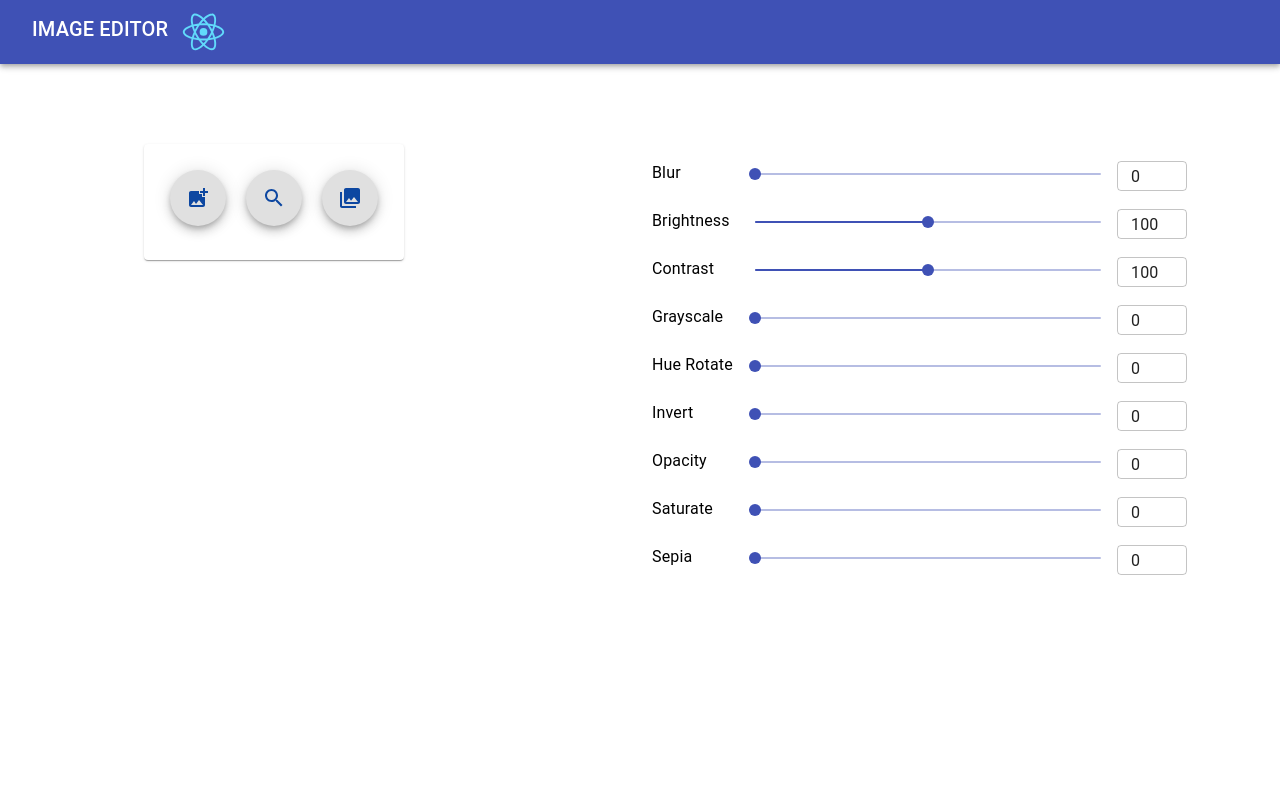
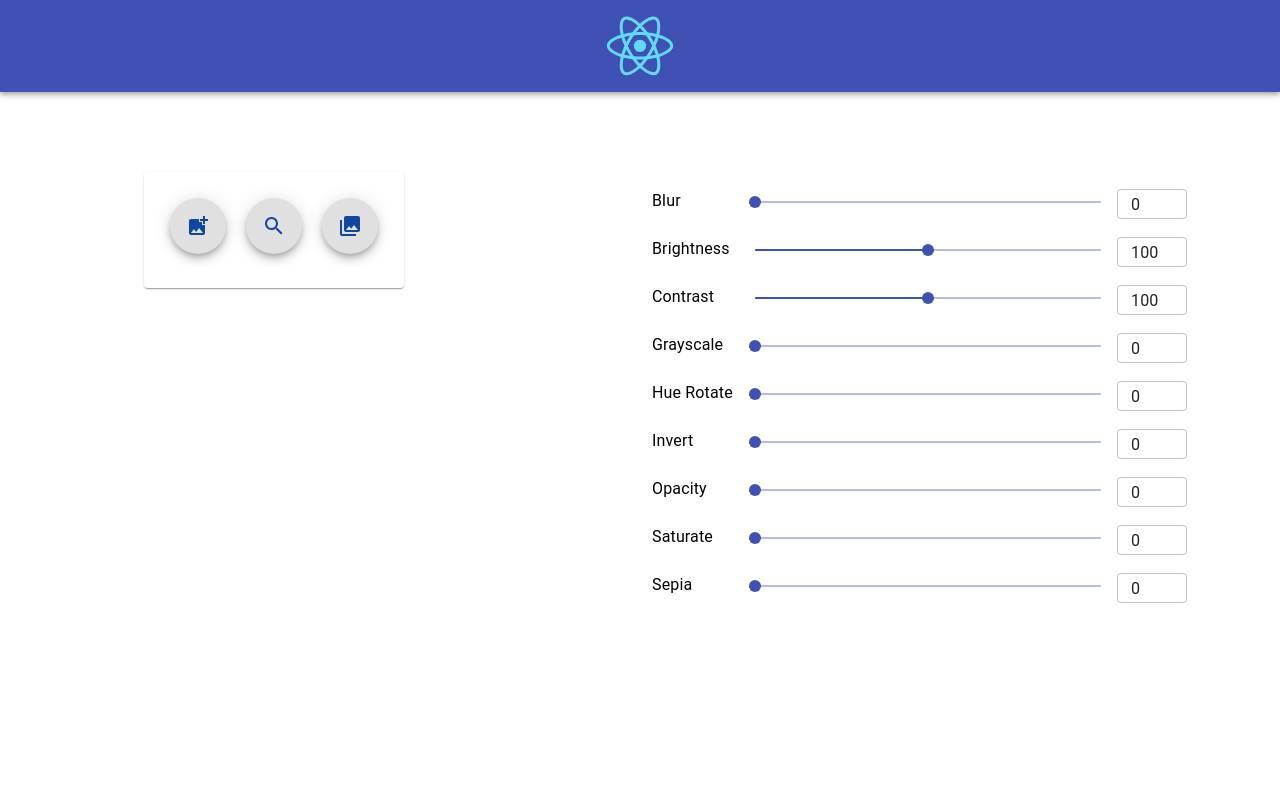
Before and after one commit to Borghese-Gladiator/image-editor, a React (Create React App) app: page / in a window 1280 px wide. Shown: the top 800 px of the page. Built offline with nearby package versions, Linux system fonts and the light colour scheme.

Commit message:
Center logo

```diff
--- a/src/components/Navbar.js
+++ b/src/components/Navbar.js
@@ -16,8 +16,13 @@ const useStyles = makeStyles((theme) => ({
       marginRight: theme.spacing(2),
     },
   },
+  flexCenter: {
+    display: 'flex',
+    alignItems: 'center',
+    justifyContent: 'center',
+  },
   logo: {
-    height: '50px',
+    height: '80px',
   },
 }));
 
@@ -28,19 +33,16 @@ export default function PrimaryNavbar(props) {
   return (
     <div className={classes.grow}>
       <AppBar position="static">
-        <Toolbar>
+        <Toolbar className={classes.flexCenter}>
           <Button
-            edge="start"
             aria-label={"back to home image"}
             color="inherit"
-            className={classes.title}
           >
             <Typography variant="h6" display="block" gutterBottom>
-              {"Image Editor"}
+              {""}
             </Typography>
             <img src={logo} className={classes.logo} alt="logo" />
           </Button>
-          <div className={classes.grow} />
         </Toolbar>
       </AppBar>
     </div>
```
